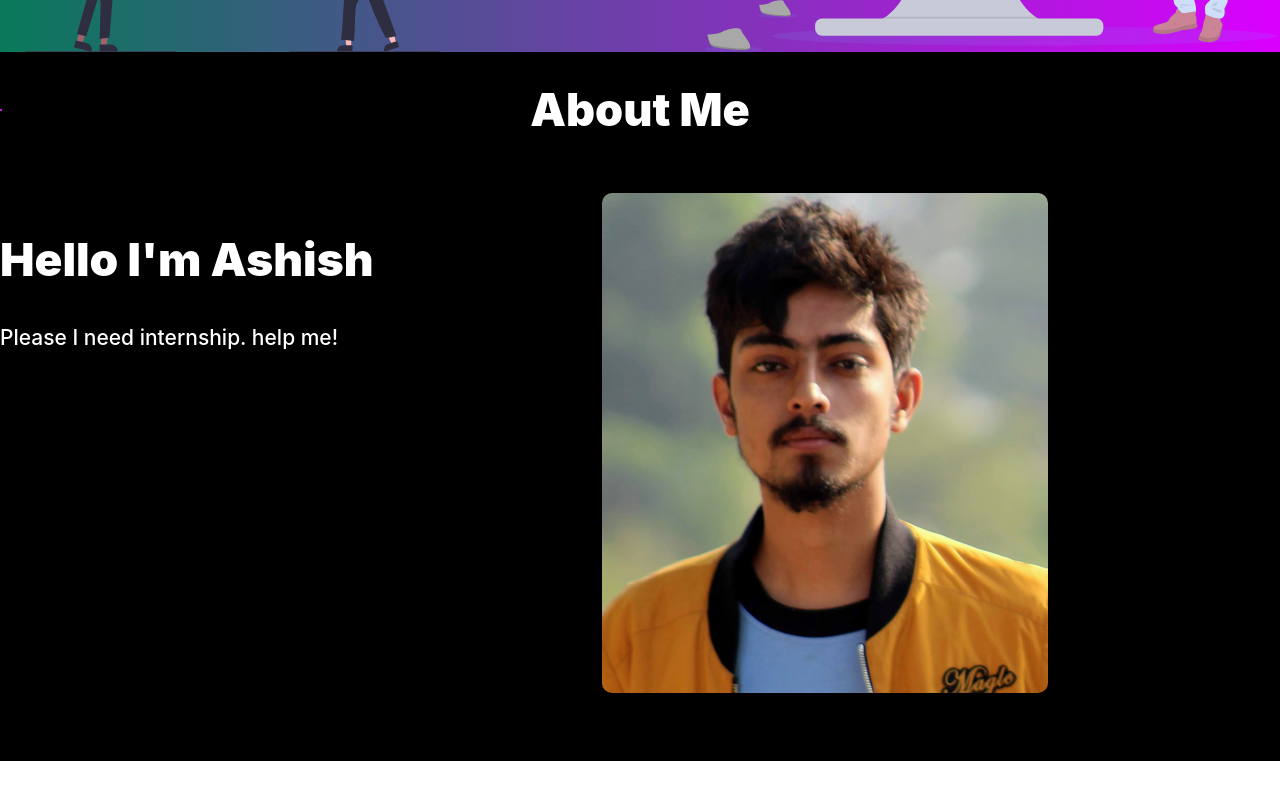
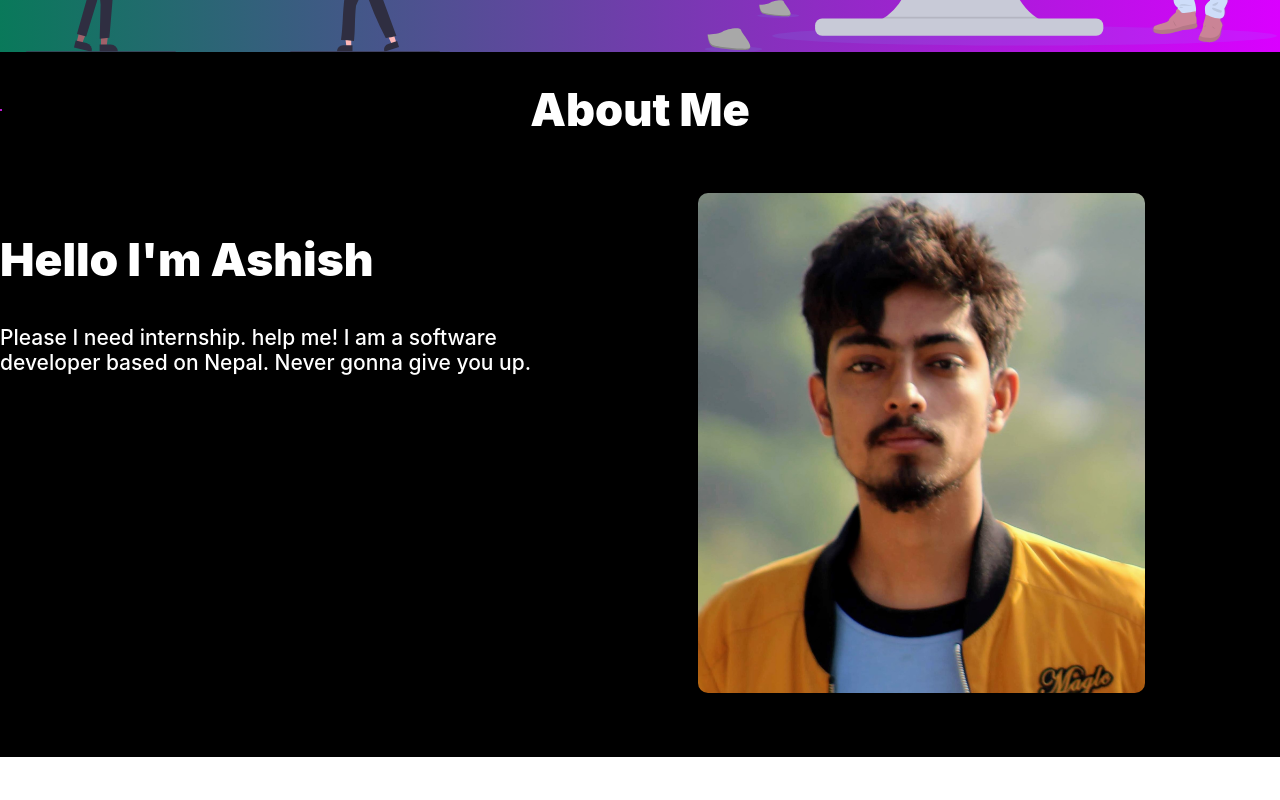
Before and after one commit to ash-ys/ash-ys.github.io, a React (Create React App) app: page / in a window 1280 px wide. Shown: the part 658-1458 px from the top of the page. Built offline with nearby package versions, Linux system fonts and the light colour scheme.

Commit message:
about me

```diff
--- a/src/components/About/About.js
+++ b/src/components/About/About.js
@@ -10,6 +10,8 @@ const About = () => {
                     <h2>Hello I'm Ashish</h2>
                     <p>
                         Please I need internship. help me!
+                        I am a software developer based on Nepal.
+                        Never gonna give you up.
                     </p>
                 </div>
                 <div className={classes.Photo}>
--- a/src/components/About/About.module.css
+++ b/src/components/About/About.module.css
@@ -17,6 +17,12 @@
     font-size: 46px;
 }
 
+.AboutMe .Container .Photo{
+    display: flex;
+    width: 50%;
+    justify-content: center;
+}
+
 .AboutMe .Container .Photo .Me {
   height: 500px;
   border-radius: 10px;
```
